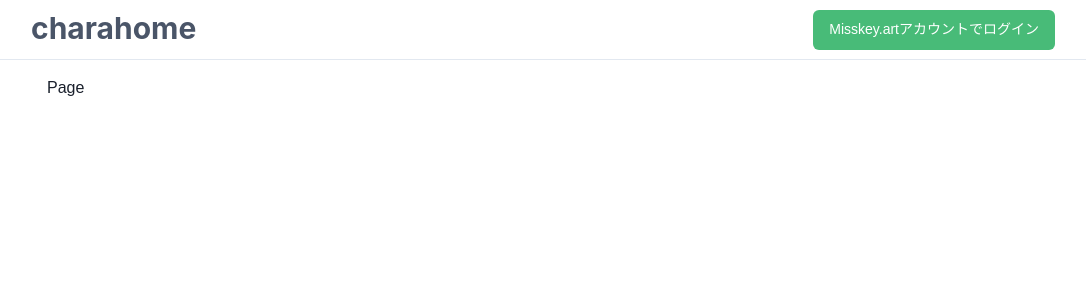
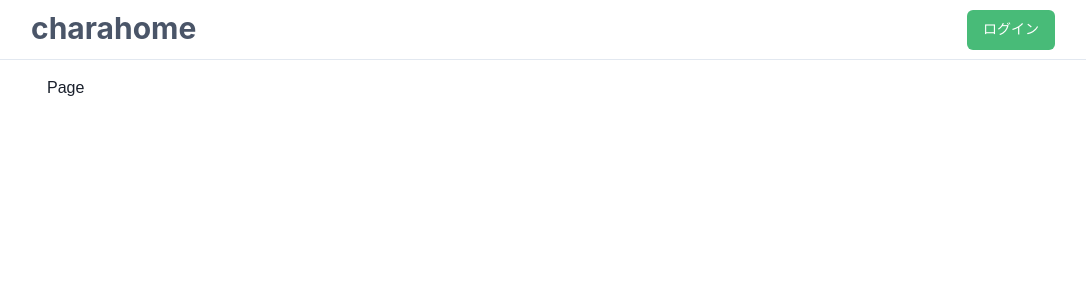
Before and after one commit to Allianaab2m/charahome, a Next.js app: page / in a window 1280 px wide. Shown: the top 300 px of the page, without its empty margins (97-1183 px from the left). Built offline with nearby package versions, Linux system fonts and the light colour scheme; a web font is replaced by a local one.

Commit message:
fix: login button sentence change

```diff
--- a/src/app/Header.tsx
+++ b/src/app/Header.tsx
@@ -29,7 +29,7 @@ export default function Header() {
             href="/login"
             _hover={{ bg: "green.300" }}
           >
-            Misskey.artアカウントでログイン
+            ログイン
           </Button>
         </Flex>
       </Flex>
```
